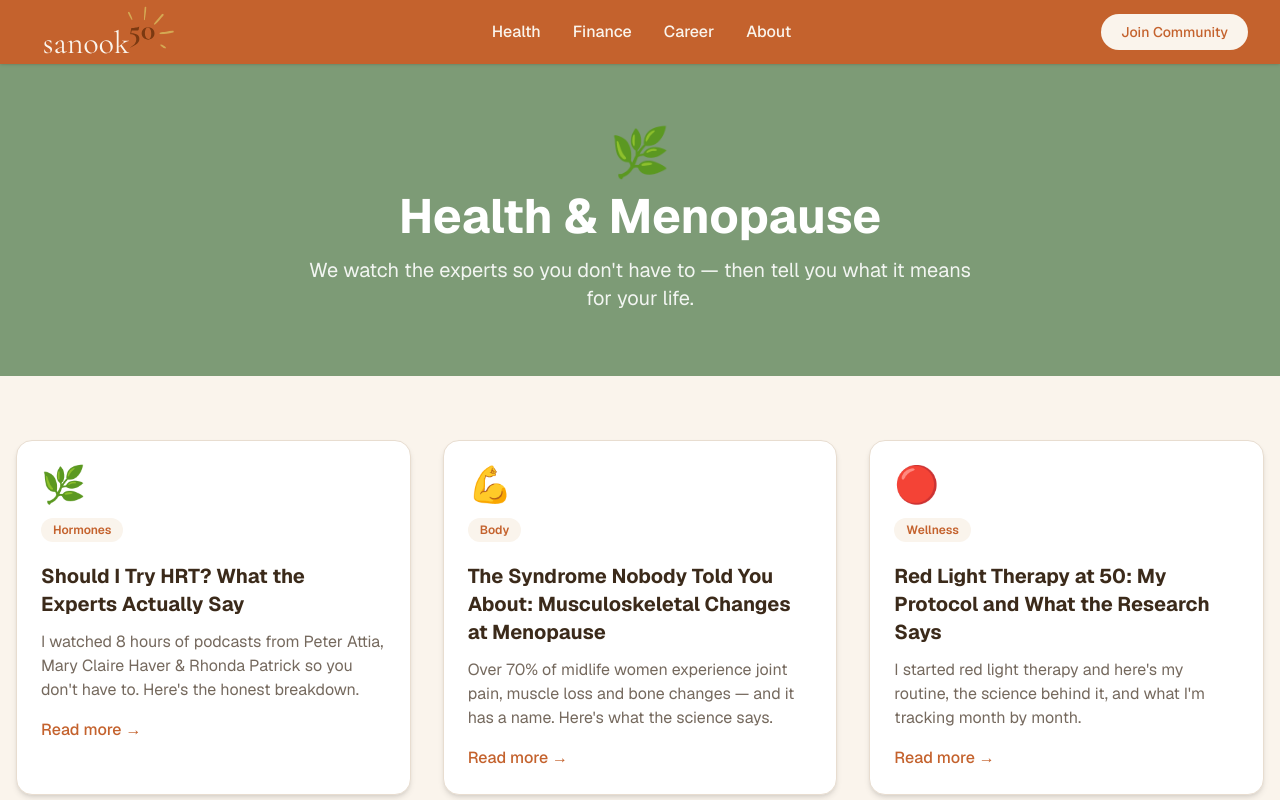
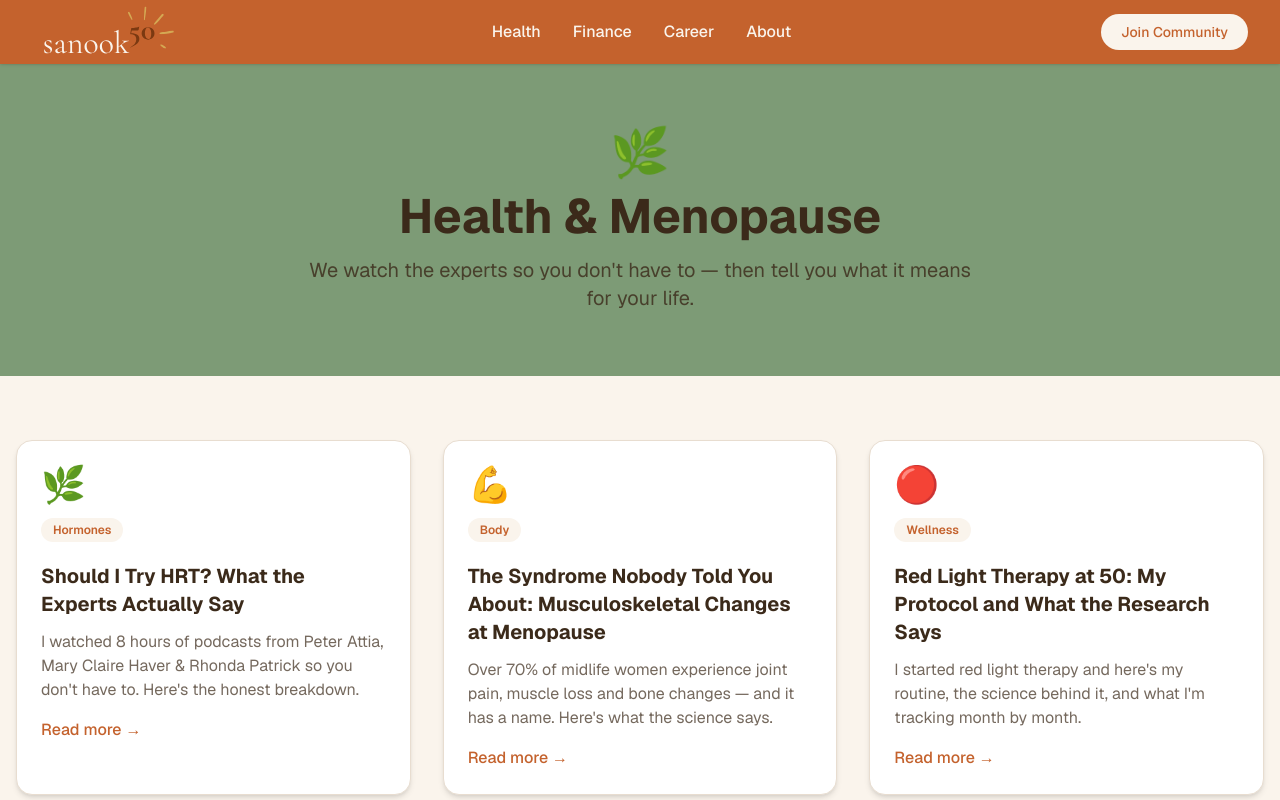
Before and after one commit to siriratkongdee/sanook50, a Next.js app: page /health in a window 1280 px wide. Shown: the top 800 px of the page. Built offline with nearby package versions, Linux system fonts and the light colour scheme.

Commit message:
Health page - dark brown title for better contrast on sage green

```diff
--- a/app/health/page.tsx
+++ b/app/health/page.tsx
@@ -14,8 +14,8 @@ export default function Health() {
       <div className="py-16 text-white" style={{ backgroundColor: '#7D9B76' }}>
         <div className="max-w-7xl mx-auto px-4 text-center">
           <div className="text-5xl mb-4">🌿</div>
-          <h1 className="text-4xl md:text-5xl font-bold mb-4">Health & Menopause</h1>
-          <p className="text-xl max-w-2xl mx-auto opacity-90">We watch the experts so you don't have to — then tell you what it means for your life.</p>
+          <h1 className="text-4xl md:text-5xl font-bold mb-4" style={{ color: '#3B2A1A' }}>Health &amp; Menopause</h1>
+          <p className="text-xl max-w-2xl mx-auto" style={{ color: '#3B2A1A', opacity: 0.8 }}>We watch the experts so you don't have to — then tell you what it means for your life.</p>
         </div>
       </div>
 
```
